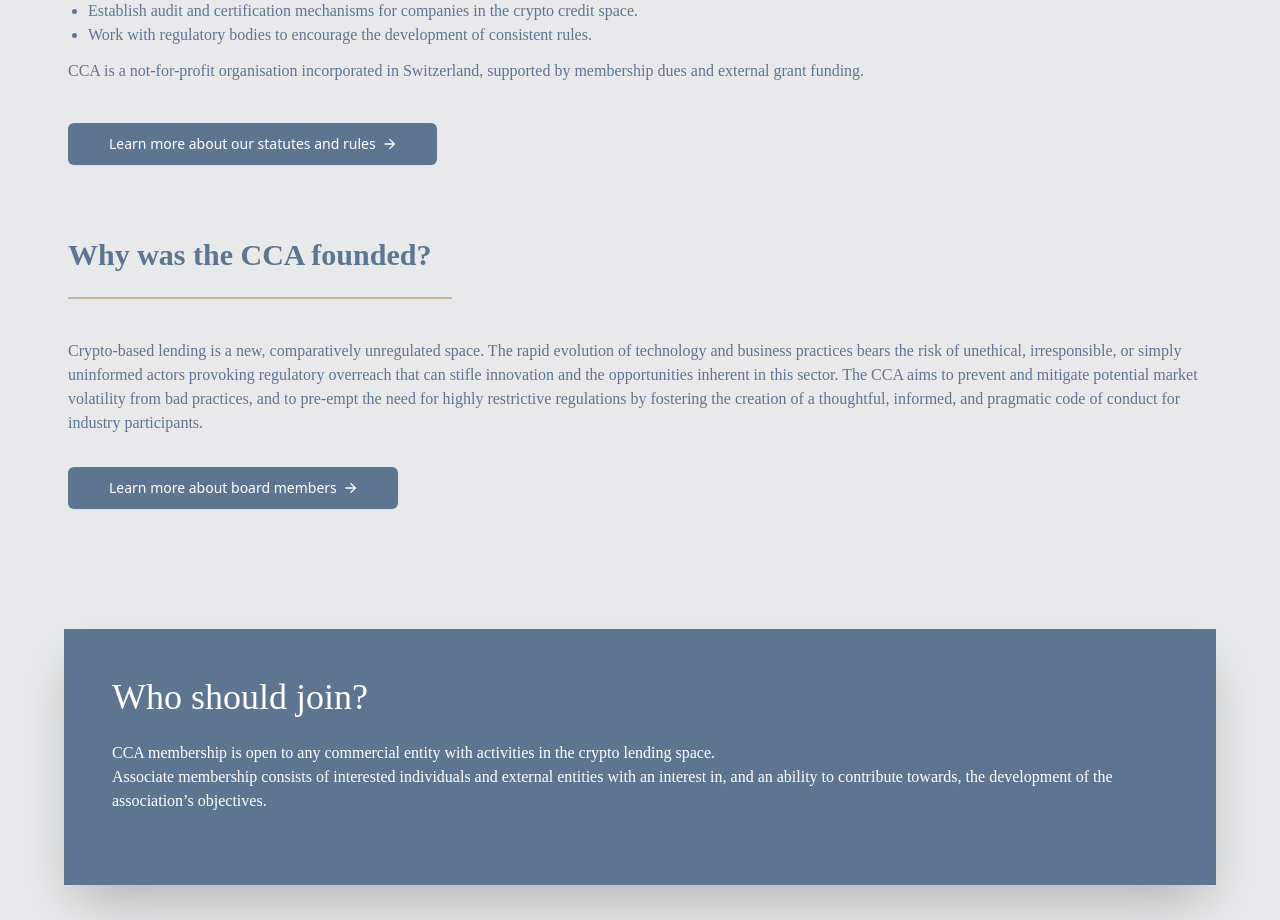
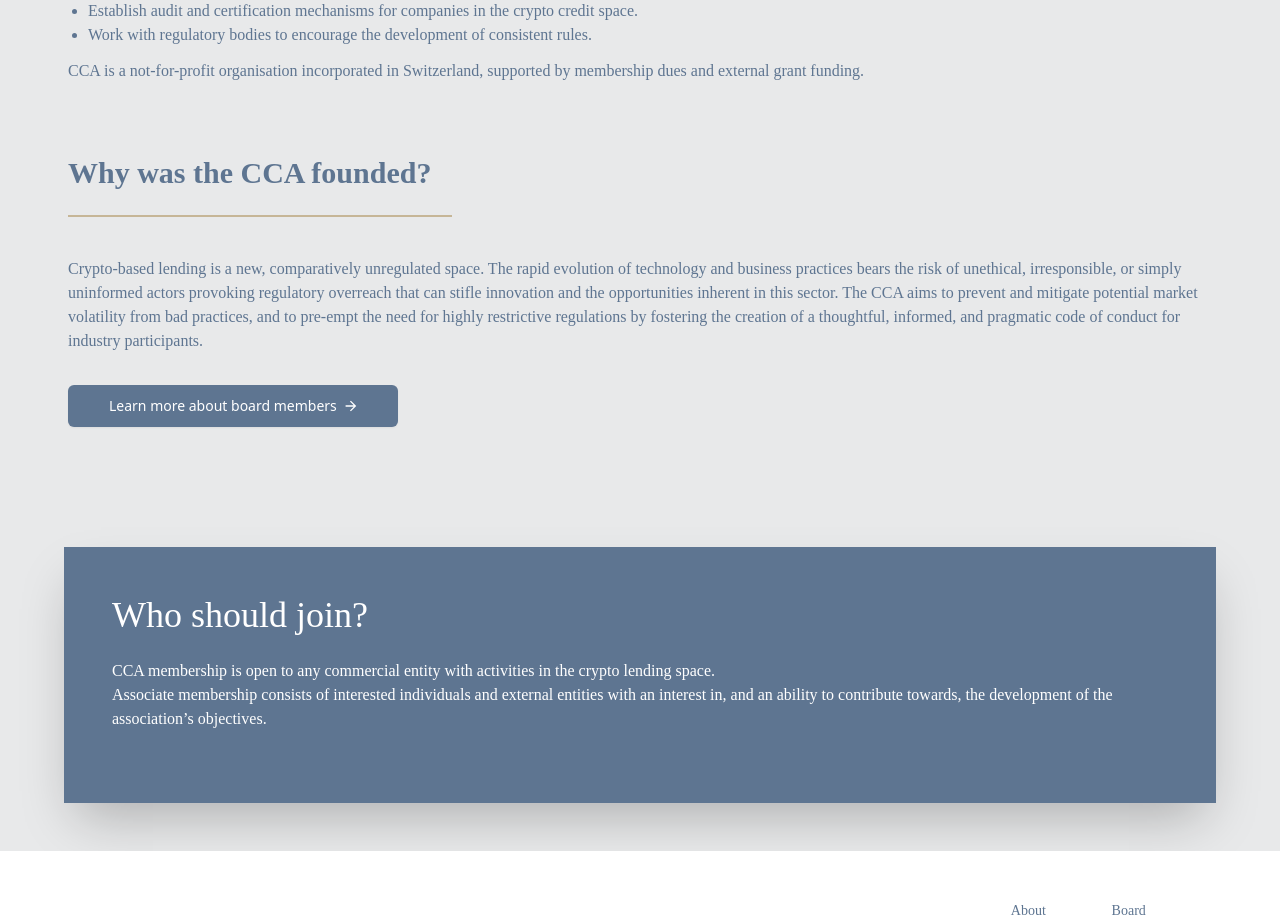
Before and after one commit to crypto-credit-association/cca-website, a Next.js app: page /about in a window 1280 px wide. Shown: the part 780-1700 px from the top of the page. Built offline with nearby package versions, Linux system fonts and the light colour scheme; a web font is replaced by a local one.

Commit message:
Statuses and rules updated

```diff
--- a/pages/about.js
+++ b/pages/about.js
@@ -28,21 +28,6 @@ function About() {
                                 <li>Work with regulatory bodies to encourage the development of consistent rules.</li>
                             </ul>
                             <p className="pt-3">CCA is a not-for-profit organisation incorporated in Switzerland, supported by membership dues and external grant funding.</p>
-                            <Link
-                            href="/statutes-and-rules"
-                        >
-                            <button
-                                type="button"
-                                className="mt-10 items-center bg-blue-dark px-10 inline-flex py-3 border border-transparent text-sm leading-4 font-medium rounded-md shadow-sm text-white"
-                            >
-                                Learn more about our statutes and rules
-                                <img
-                                className="ml-2"
-                                src="/svg/arrow-white.svg"
-                                alt="Download icon"
-                            />
-                            </button>
-                        </Link>
                         </div>
                     </div>
                     <div className="mx-5 py-6">
```
